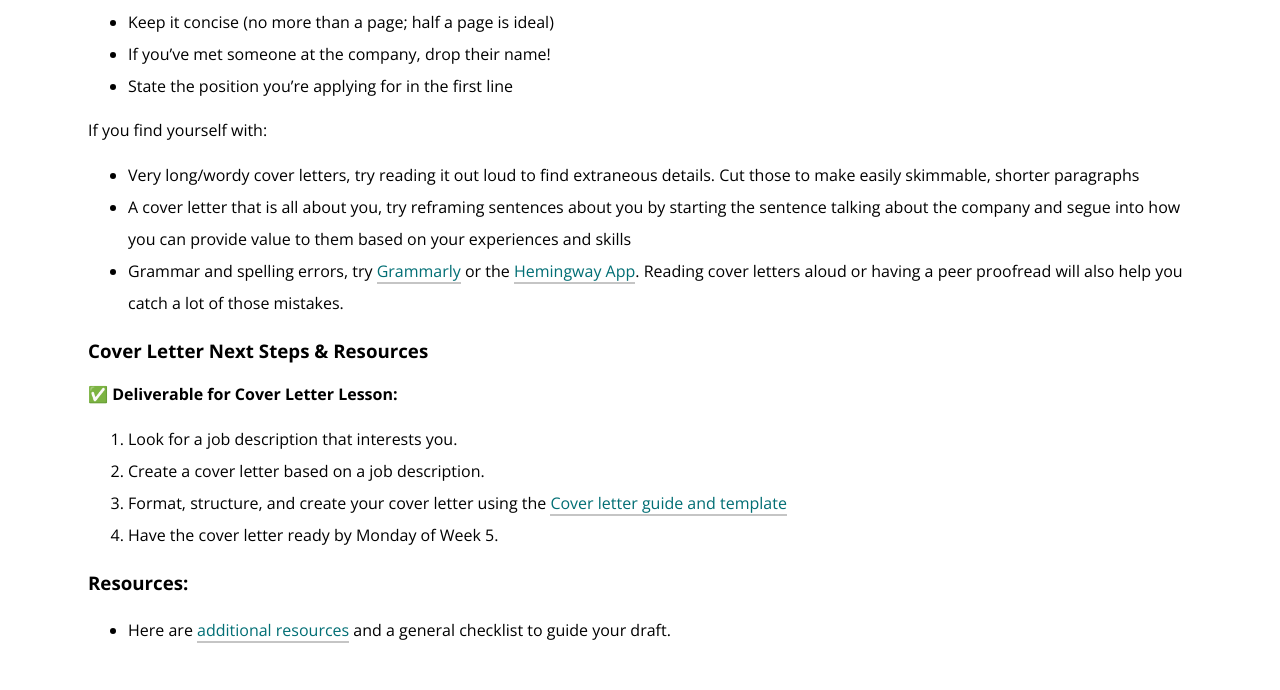
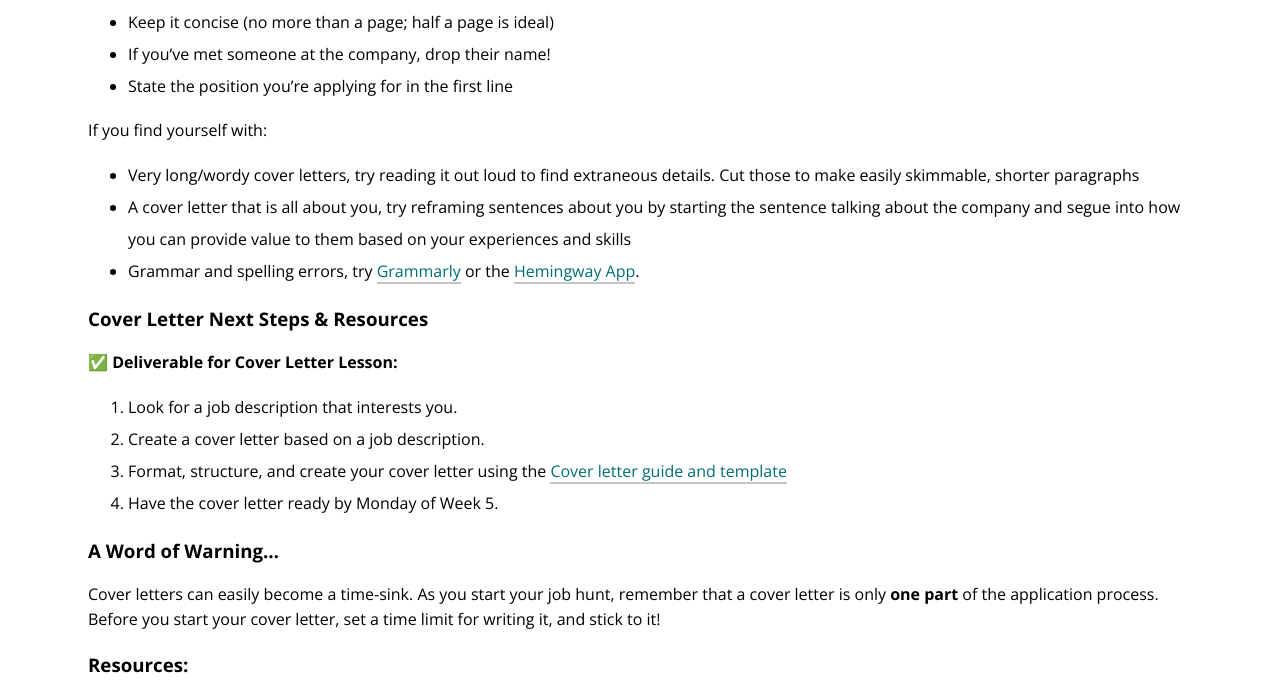
Before and after one commit to turingschool/launch-curriculum, a Jekyll site: the page built from module5/lessons/Week4/CoverLetters.md, in a window 1280 px wide and 900 px high, scrolled down 3248 px, cut to the strip 0-690 px from the top of the window. Built offline with Jekyll 4.4.1, drawn with Linux system fonts in a browser that asks for light colours; nearby versions of some CDN libraries; comment, search, counter and statistics services are not loaded; our own code applies the rules of GitHub Pages for plain Markdown files.

Commit message:
updates from feedback

```diff
--- a/module5/lessons/Week4/CoverLetters.md
+++ b/module5/lessons/Week4/CoverLetters.md
@@ -168,7 +168,7 @@ If you find yourself with:
 
 * Very long/wordy cover letters, try reading it out loud to find extraneous details. Cut those to make easily skimmable, shorter paragraphs
 * A cover letter that is all about you, try reframing sentences about you by starting the sentence talking about the company and segue into how you can provide value to them based on your experiences and skills
-* Grammar and spelling errors, try [Grammarly](https://www.grammarly.com/) or the [Hemingway App](http://www.hemingwayapp.com/). Reading cover letters aloud or having a peer proofread will also help you catch a lot of those mistakes.
+* Grammar and spelling errors, try [Grammarly](https://www.grammarly.com/) or the [Hemingway App](http://www.hemingwayapp.com/).
 
 ### Cover Letter Next Steps & Resources
 
@@ -185,5 +185,9 @@ You might want to prep a few job listing that are suited for our students, or he
 3. Format, structure, and create your cover letter using the [Cover letter guide and template](https://docs.google.com/document/d/1ctPSIEcZ5nrnfD4y0HlTUH9tdYRscbIjXhMQLjMPzPA/edit)
 4. Have the cover letter ready by Monday of Week 5.
 
+### A Word of Warning...
+
+Cover letters can easily become a time-sink.  As you start your job hunt, remember that a cover letter is only **one part** of the application process.  Before you start your cover letter, set a time limit for writing it, and stick to it!
+
 ### Resources:
 * Here are [additional resources](https://careerdev.turing.edu/resources/cover_letter_resources) and a general checklist to guide your draft.
```
